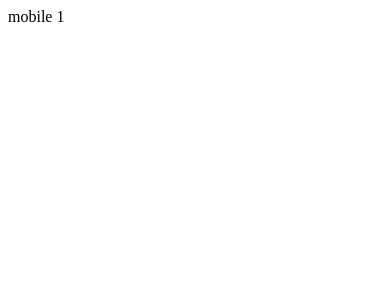
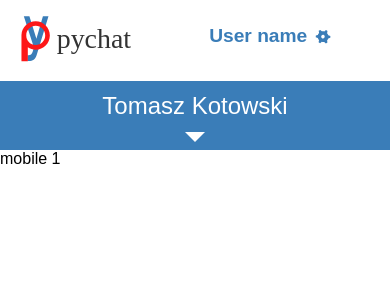
Before and after one commit to lStrachanowski/pychat, a Flask app: page /chat/1 in a window 390 px wide. Before the commit the part shown is almost empty. Shown: the top 300 px of the page. Run offline with Flask 2, Linux system fonts and the light colour scheme.

Commit message:
option bar mobile added and triangle container moved to mobile view

```diff
--- a/main.py
+++ b/main.py
@@ -6,7 +6,7 @@ app = Flask(__name__)
 app.config['SEND_FILE_MAX_AGE_DEFAULT'] = 0
 user_status = True
 user_options = False
-mobile_user_options = True
+mobile_user_options = False
 
 @app.route('/')
 def index():
@@ -28,12 +28,12 @@ def chat():
     if user_status == False:
         return redirect(url_for("index"))
     else:
-        return render_template('chat.html', user_status = user_status, user_options = user_options, mobile_user_options=mobile_user_options)
+        return render_template('chat.html', user_status = user_status, user_options = user_options)
 
 
 @app.route('/chat/<userid>')
 def user_chat(userid):
-    return render_template('mobile_conversation.html', chat_data = userid)
+    return render_template('mobile_conversation.html', chat_data = userid, user_status = user_status, mobile_user_options=mobile_user_options )
 
 
 @app.route('/settings')
--- a/static/css/main.css
+++ b/static/css/main.css
@@ -1,4 +1,6 @@
-
+.logo-hover{
+    cursor: pointer;
+}
 .index-header-menu-position{
     width: 50%;
     float: right;
@@ -860,11 +862,34 @@ input{
         display: none;
     }
 
+    .option-bar-mobile{
+        display: flex;
+        justify-content: center;
+        background: #3A7DB8;
+        width: 100%;
+    }
+    .option-bar-mobile-text{
+        margin: 3% 2%;
+        font-size: 1.5em;
+        color: white;
+    }
+
 }
 
 /* tablet portrait mode */
 
 @media only screen and (min-width: 600px), (max-width: 599px) and (orientation:landscape){
+    .option-bar-mobile{
+        display: flex;
+        justify-content: center;
+        background: #3A7DB8;
+        width: 100%;
+    }
+    .option-bar-mobile-text{
+        margin: 3% 2%;
+        font-size: 1.5em;
+        color: white;
+    }
     .triangle-container{
         display: flex;
         background-color: #3A7DB8;
--- a/templates/index.html
+++ b/templates/index.html
@@ -39,7 +39,9 @@
         <div>
             <header>
                     <div class="index-header-logo-position">
-                            <img src="{{url_for('static', filename='img/logo.svg')}}" alt="logo" />
+                        <a href="{{url_for('index')}}">
+                            <img src="{{url_for('static', filename='img/logo.svg')}}" alt="logo" / class="logo-hover">
+                        </a>
                     </div>
                       {% if not user_status %}
                         <div class="index-header-menu-position">
--- a/templates/mobile_conversation.html
+++ b/templates/mobile_conversation.html
@@ -1,4 +1,29 @@
+{% extends 'index.html' %}
+{% block header%}
+<div class="index-header-menu-position-logged">
+        <div class="index-header-user-logged">
+            <div class="user-position">
+                   <img src="/static/img/plus.svg" alt="plus" class="gear-style plus-item"> <span class="blue">User name</span><img src="/static/img/gear.svg" alt="gear" class="gear-style"> <span class="black">Log out</span>
+            </div>
+        </div>
+    </div>
+{% endblock %}
+{% block mainbody %}
 <div>
+    <div class="option-bar-mobile">
+        <div class="option-bar-mobile-text">
+                Tomasz Kotowski
+        </div>
+    </div>
+    <div class="triangle-container">
+            {% if mobile_user_options %}
+                 <div class="triangle-up"></div>
+            {% else %}
+                 <div class="triangle-down"></div>
+            {% endif %}
+    </div>
     mobile
     {{chat_data}}
+
 </div>
+{% endblock %}
```
Also changed, not shown: templates/chat.html (+0 -7 lines).
